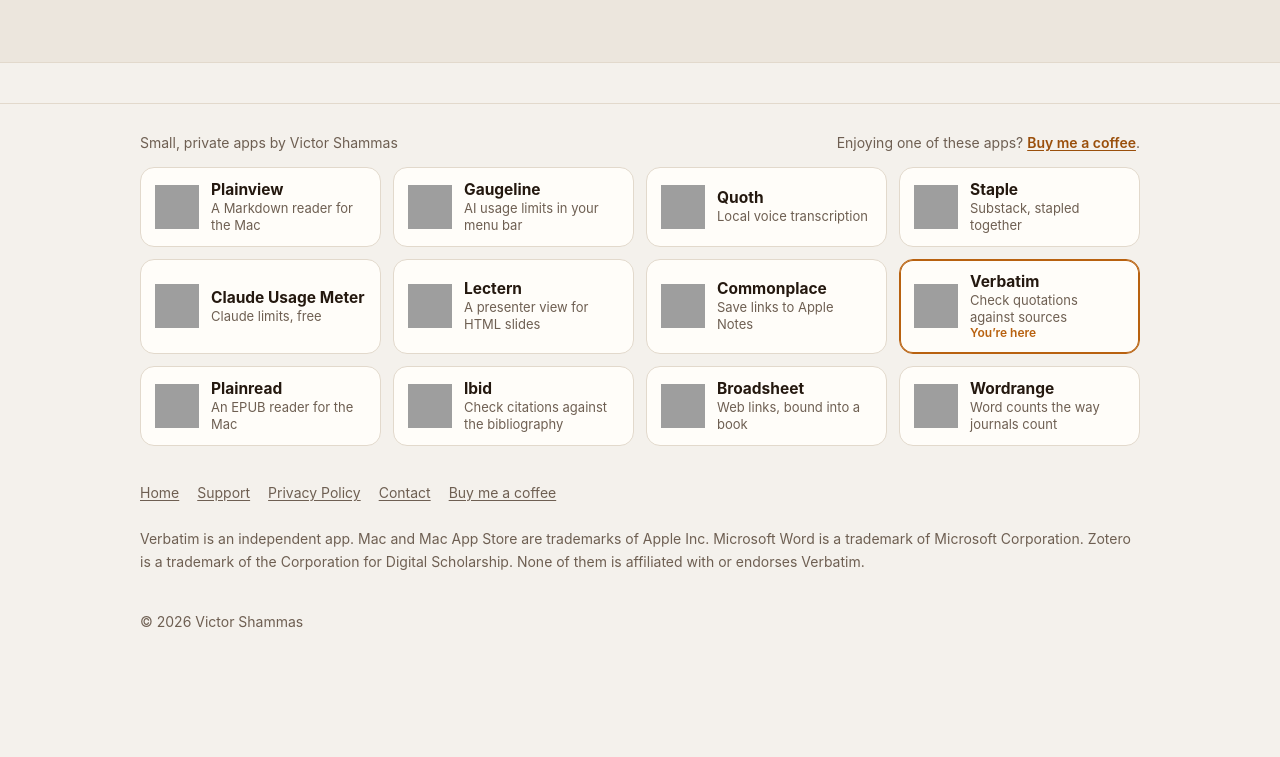
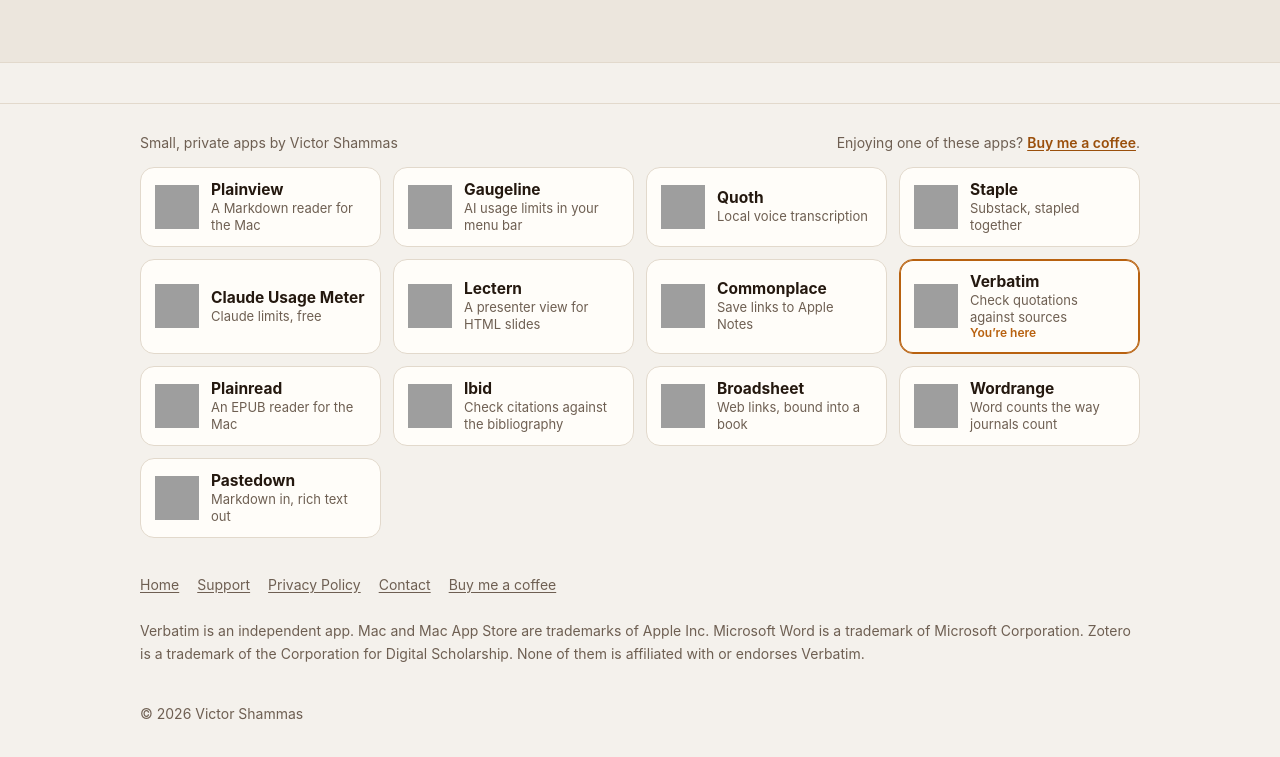
Before and after one commit to victor-shammas/verbatim, a plain HTML site: page index.html in a window 1280 px wide. Shown: the part 3521-4278 px from the top of the page. Before the commit the page ends 4209 px from the top, so only its background shows below. Drawn offline with Linux system fonts and the light colour scheme; grey boxes are pictures that could not be loaded.

Commit message:
App bar: add Pastedown
Co-Authored-By: Claude Fable 5.2 <noreply@anthropic.com>

```diff
--- a/index.html
+++ b/index.html
@@ -155,6 +155,7 @@
       <a class="app-tile" href="https://victorshammas.com/ibid/"><img src="https://victorshammas.com/ibid/icon.png" alt="" width="44" height="44"><span><strong>Ibid</strong><small>Check citations against the bibliography</small></span></a>
       <a class="app-tile" href="https://victorshammas.com/broadsheet/"><img src="https://victorshammas.com/broadsheet/icon.png" alt="" width="44" height="44"><span><strong>Broadsheet</strong><small>Web links, bound into a book</small></span></a>
       <a class="app-tile" href="https://victorshammas.com/wordrange/"><img src="https://victorshammas.com/wordrange/icon.png" alt="" width="44" height="44"><span><strong>Wordrange</strong><small>Word counts the way journals count</small></span></a>
+      <a class="app-tile" href="https://victorshammas.com/pastedown/"><img src="https://victorshammas.com/pastedown/icon.png" alt="" width="44" height="44"><span><strong>Pastedown</strong><small>Markdown in, rich text out</small></span></a>
     </div>
   </div>
 </section>
```
